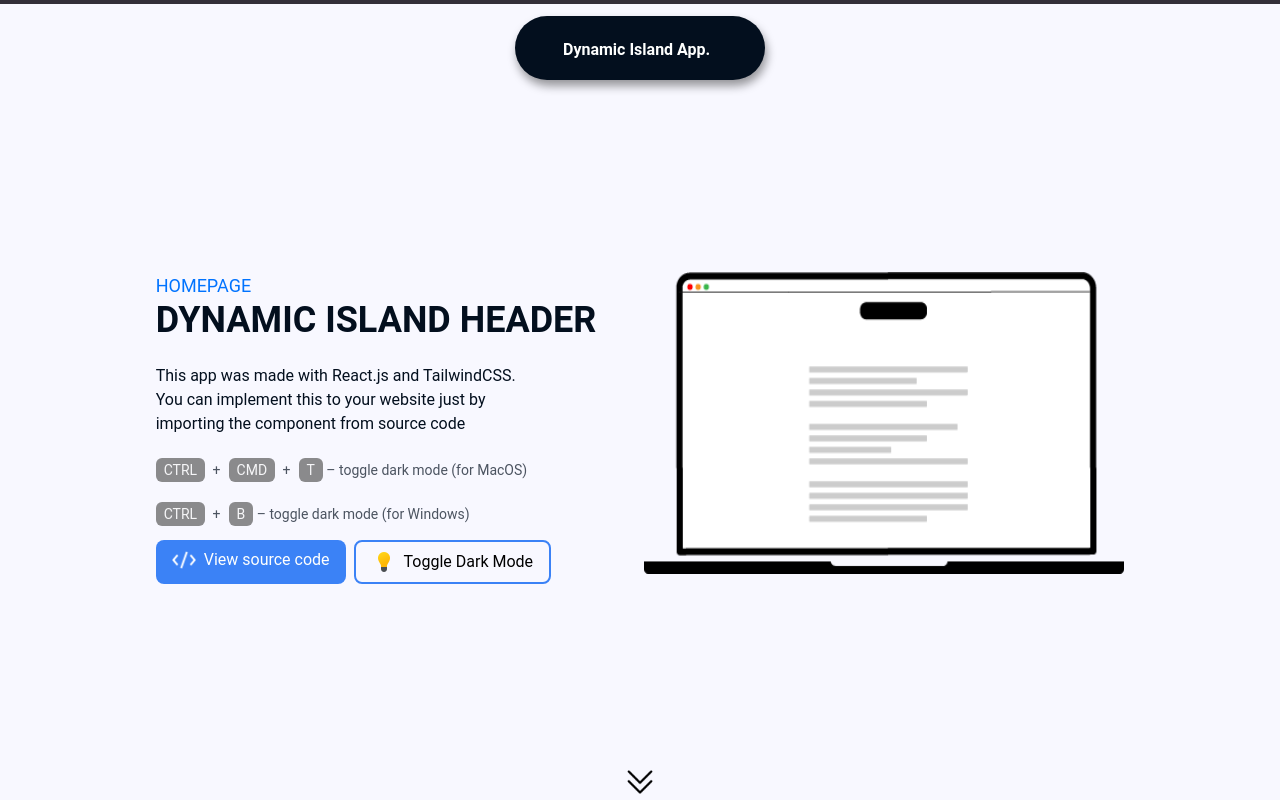
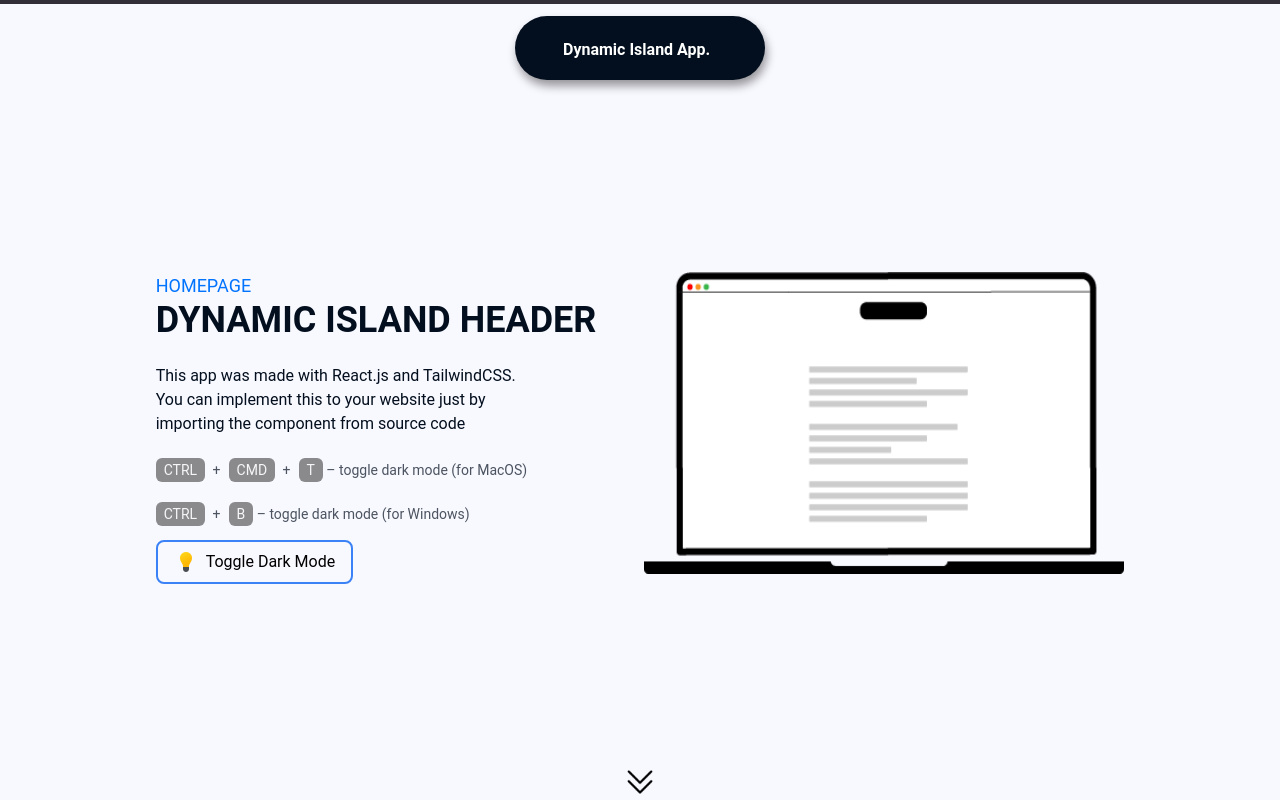
Before and after one commit to OndrejLosensky/dynamic-island-header, a React (Vite) app: page / in a window 1280 px wide. Shown: the top 800 px of the page. Built offline with nearby package versions, Linux system fonts and the light colour scheme.

Commit message:
source code button hidden

```diff
--- a/src/App.jsx
+++ b/src/App.jsx
@@ -112,11 +112,13 @@
             </div>
           </p>
           <div className="flex flex-row">
+            {/*
             <button onClick={goToGithub} className="mt-4 px-4 py-2 bg-blue-500 flex flex-row rounded-lg text-md text-customWhite hover:-translate-y-1 hover:bg-blue-700 duration-300 ">
               <img src={source_code} alt="Icon" className="w-6 h-6 mr-2" />
               View source code
             </button>
-            <button onClick={toggleTheme} className="toggle-btn px-4 py-2 mt-4 flex flex-row border-2 border-blue-500 rounded-lg ml-2 hover:-translate-y-1 duration-300">
+            */}
+            <button onClick={toggleTheme} className="toggle-btn px-4 py-2 mt-4 flex flex-row border-2 border-blue-500 rounded-lg hover:-translate-y-1 duration-300">
               <img src={isLight ? light : dark} alt="Icon" className="w-6 h-6 mr-2" />
               <span className={isLight ? 'light-mode-text' : 'dark-mode-text'}>
                 {isLight ? 'Toggle Dark Mode' : 'Toggle Light Mode'}
```
